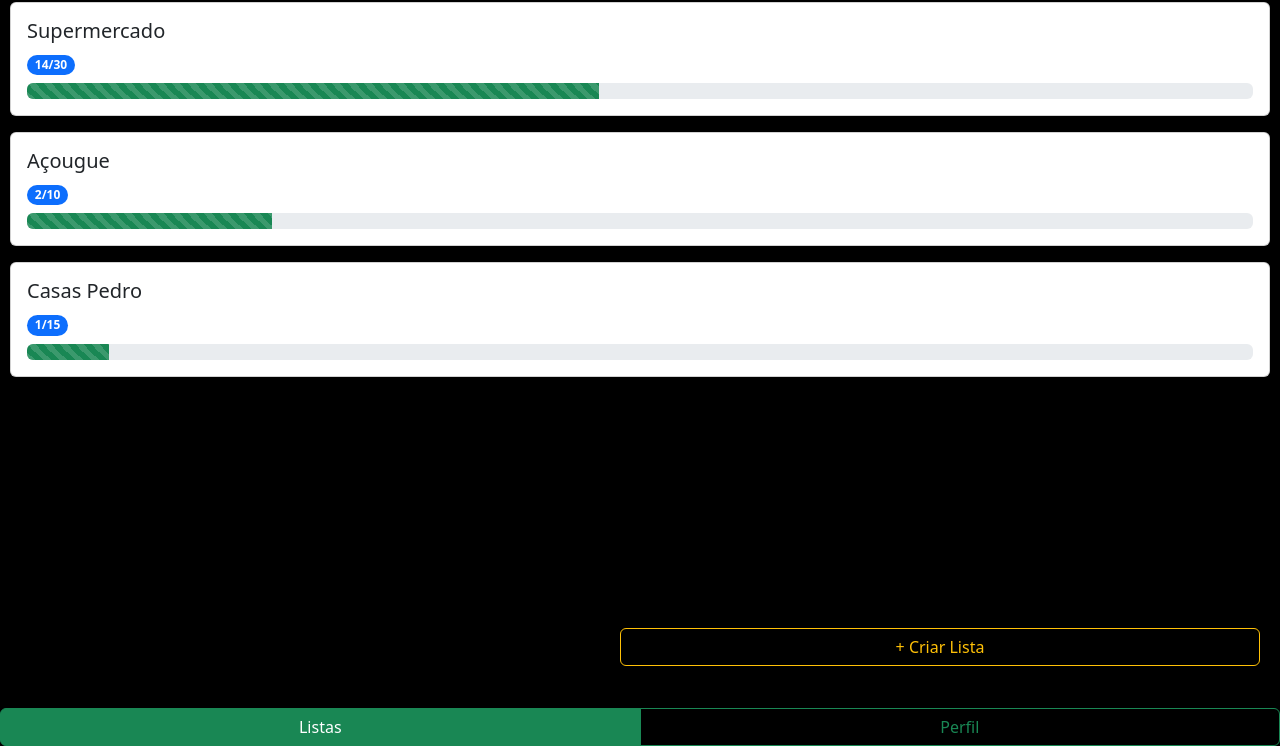
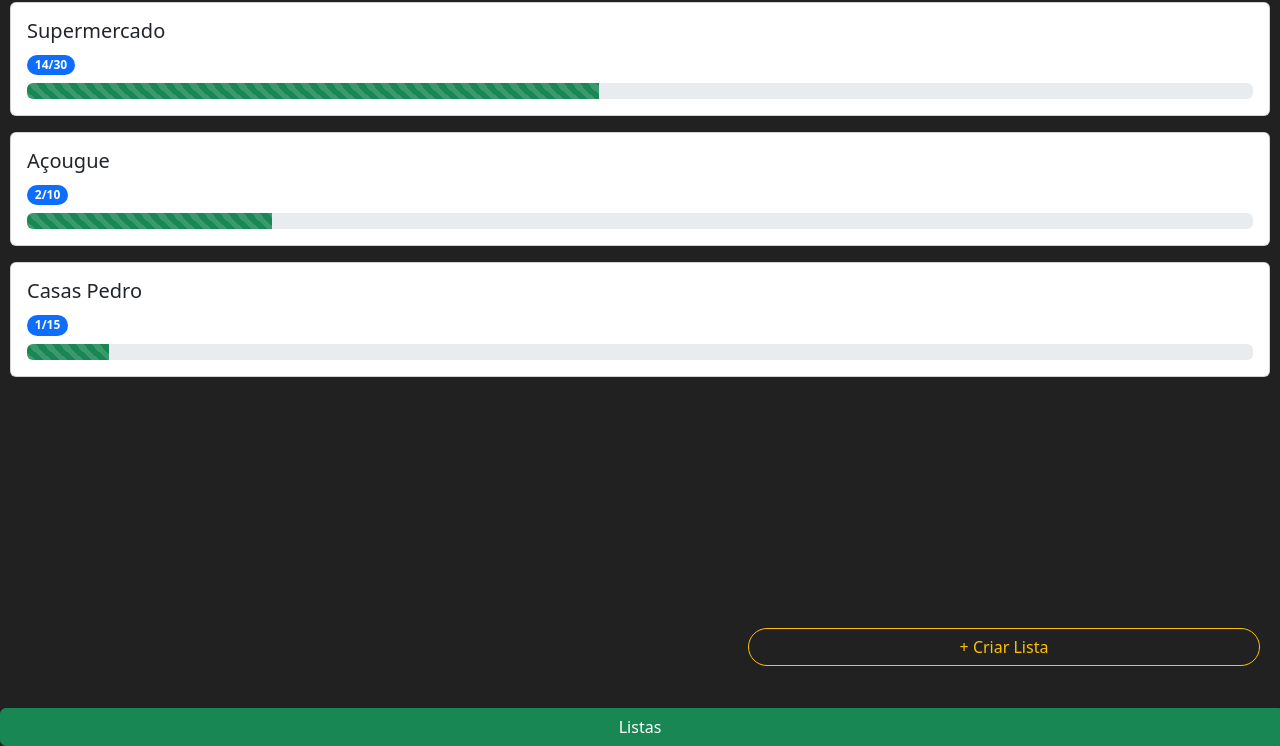
Before and after one commit to eusouricksilva/lista-de-compras, a plain HTML site: page public/telainicial.html in a window 1280 px wide. Shown: the part 54-800 px from the top of the page. Drawn offline with nearby package versions, Linux system fonts and the light colour scheme.

```diff
--- a/public/css/telainicial.css
+++ b/public/css/telainicial.css
@@ -9,6 +9,10 @@
     overflow-y: auto;
     position: relative;
     padding-bottom: 80px; /* Espaçamento no final da página */
+}
+
+.bg {
+    background-color: rgba(0, 0, 0, 0.87);
 }
 
 h1 {
@@ -32,7 +36,7 @@
     display: none; /* Para Chrome, Safari e Opera */
 }
 .criar {
-    width: 50%;
+    width: 40%;
     position: fixed;
     right: 20px;
     bottom: 80px;
--- a/public/telainicial.html
+++ b/public/telainicial.html
@@ -8,7 +8,7 @@
     <link href="https://cdn.jsdelivr.net/npm/bootstrap@5.3.3/dist/css/bootstrap.min.css" rel="stylesheet"
     integrity="sha384-QWTKZyjpPEjISv5WaRU9OFeRpok6YctnYmDr5pNlyT2bRjXh0JMhjY6hW+ALEwIH" crossorigin="anonymous">
 </head>
-<body class="bg-black">
+<body class="bg">
   <header class="d-flex justify-content-between align-items-center">
     <h1 class="display-6" style="color: white;">Minhas Listas</h1>
     <p style="color: white;">
@@ -26,7 +26,7 @@
   </section>
 
   <!-- Botão para abrir o modal -->
-<button type="button" class="btn btn-outline-warning criar" data-bs-toggle="modal" data-bs-target="#criarListaModal">+ Criar Lista</button>
+<button type="button" class="btn btn-outline-warning criar" data-bs-toggle="modal" data-bs-target="#criarListaModal" style="border-radius: 20px;">+ Criar Lista</button>
 
 <!-- Modal -->
 <div class="modal fade" id="criarListaModal" tabindex="-1" aria-labelledby="criarListaModalLabel" aria-hidden="true">
@@ -60,7 +60,6 @@
       <label class="btn btn-outline-success w-50" for="btnradio1">Listas</label>
 
       <input type="radio" class="btn-check" name="btnradio" id="btnradio2" autocomplete="off">
-      <label class="btn btn-outline-success w-50" for="btnradio2">Perfil</label>
     </div>
   </footer>
 
```
Also changed, not shown: public/lista.html (+1 -0 lines), database.js (added), public/js/index.js (deleted), server.js (added).
